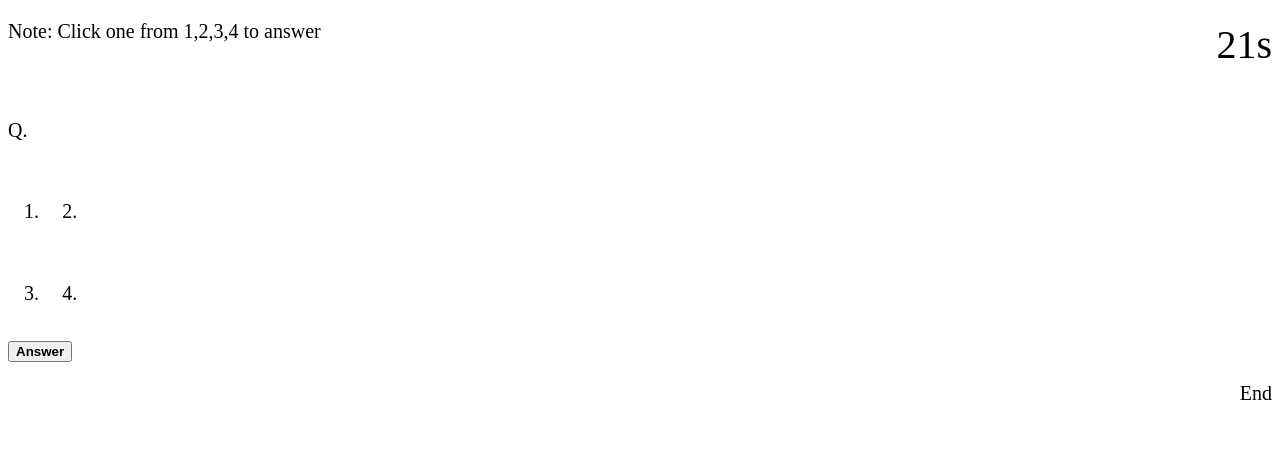
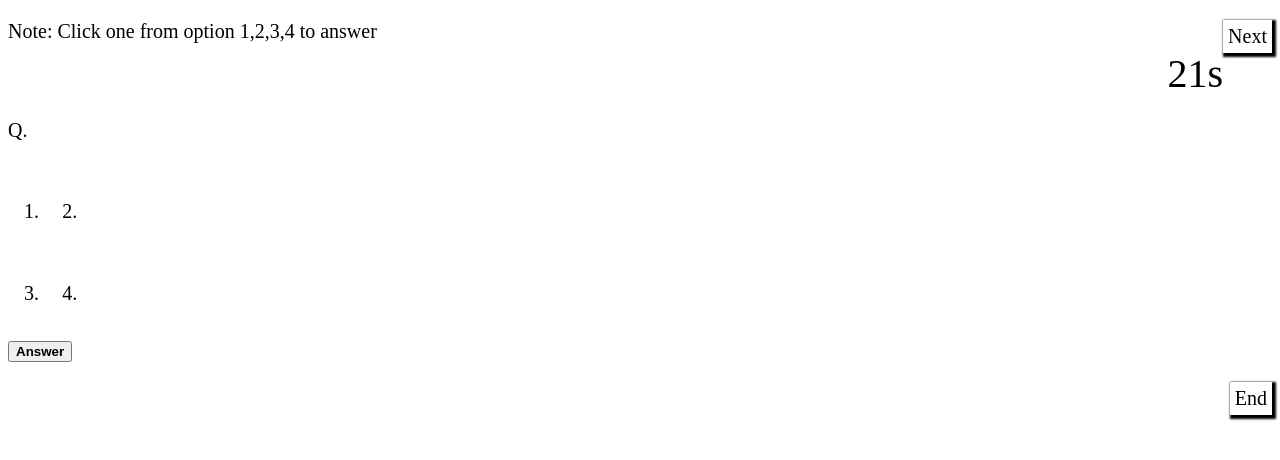
Before and after one commit to Abhisekadash/MyQuiz_Game, a Flask app: template templates/main_page1.html in a window 1280 px wide. Shown: the top 460 px of the page. Run offline with Flask 2, Linux system fonts and the light colour scheme; the template is opened without the code that fills it, so the values that code supplies are empty.

Commit message:
'changed'

```diff
--- a/templates/main_page1.html
+++ b/templates/main_page1.html
@@ -99,8 +99,9 @@ display: inline-block;
 </style>
 </head>
 <body onload="showtime()">
-	<p id="demo" style="float: right;font-size: 40px;margin-top: 1px" ><b></b></p>
-<p>Note: Click one from 1,2,3,4 to answer</p><br><br>
+	<a href="{{url_for('showquest',i=i,score=score)}}" style="font-size: 20px;float: right;box-shadow:2px 2px 2px 2px black;padding: 5px;">Next</a>
+	<p id="demo" style="float: right;font-size: 40px;margin-top: 1px;margin-top: 30px"><b></b></p>
+<p>Note: Click one from option 1,2,3,4 to answer</p><br><br>
 
 			<p>Q.   {% print(a) %}</p>
 <table>
@@ -117,7 +118,8 @@ display: inline-block;
 <p id="Collering"></p>
 <p id="Answer" style="display: none;">{% print(f) %}</p>
 		<a href="{{url_for('showquest',i=i,score=score)}}" id="new"></a>
+
 		<a href="{{url_for('score1',i=i,score=score)}}" id="a1" ></a>
-		<a href="{{url_for('end',i=i,score=score)}}" style="font-size: 20px;float: right;">End</a>
+		<a href="{{url_for('end',i=i,score=score)}}" style="font-size: 20px;float: right;box-shadow:2px 2px 2px 2px black;padding: 5px;">End</a>
 	</body>
 </html>
```
